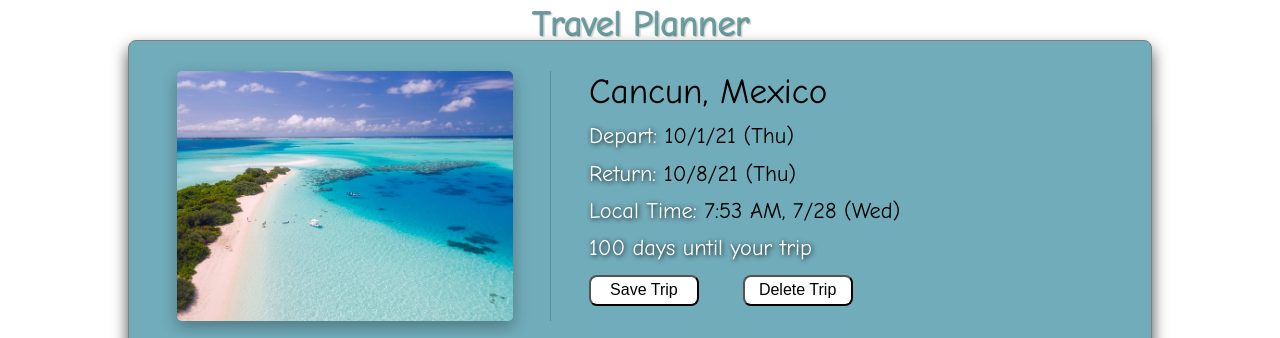
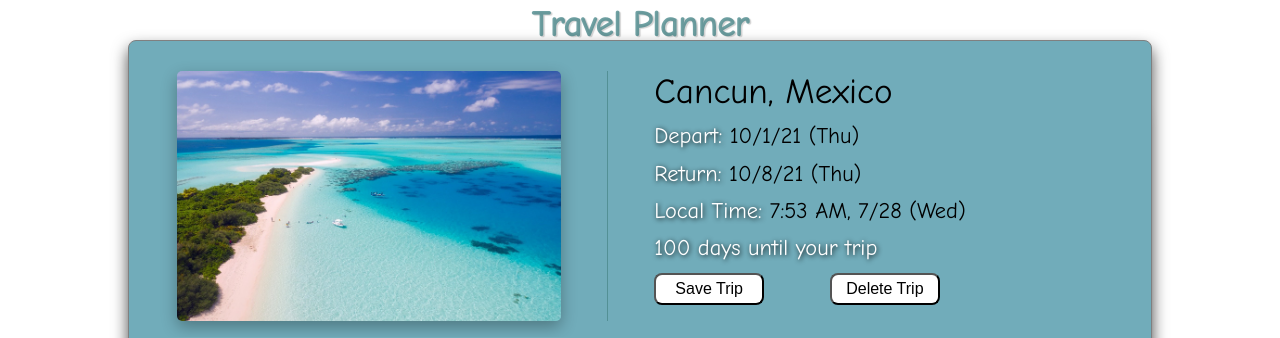
Before and after one commit to jerrycyip/travel-app, a website built with webpack: page src/client/views/index.html in a window 1280 px wide. Shown: the top 338 px of the page. Built offline with nearby package versions, Linux system fonts and the light colour scheme.

Commit message:
formatting cleanup

```diff
--- a/src/client/styles/modal.scss
+++ b/src/client/styles/modal.scss
@@ -92,7 +92,7 @@
     max-height: 37vh;
     min-height: 37vh;
     display: grid;
-    grid-template-columns: 35% 65%;
+    grid-template-columns: 40% 60%;
     grid-template-areas: "summary-image summary-details";
     padding-bottom: 16px;
 }
@@ -123,8 +123,8 @@
     border-left: 1px solid $brand-color;
 //    float: right;
     //width: 54%;
-    margin-left: 6%;
-    padding-left: 6%;
+    margin-left: 8%;
+    padding-left: 8%;
     margin-right:0;
     text-align: left;
     color: white;
@@ -165,7 +165,7 @@
     width: 20%;
     min-width: 110px;
     margin-left: 0%;
-    margin-right: 7%;
+    margin-right: 12.5%;
     height: auto;
     padding: .3em;//4px;
     padding-left: .5em;//8px;
```
